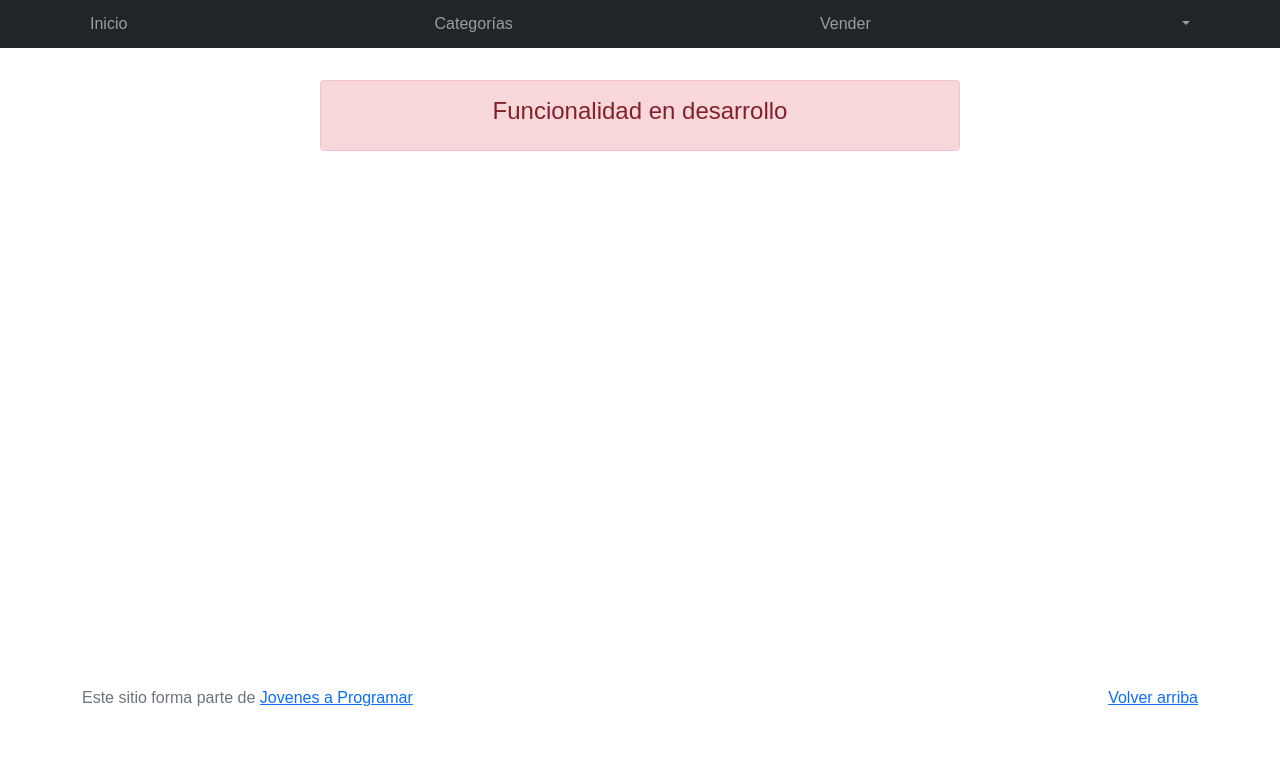
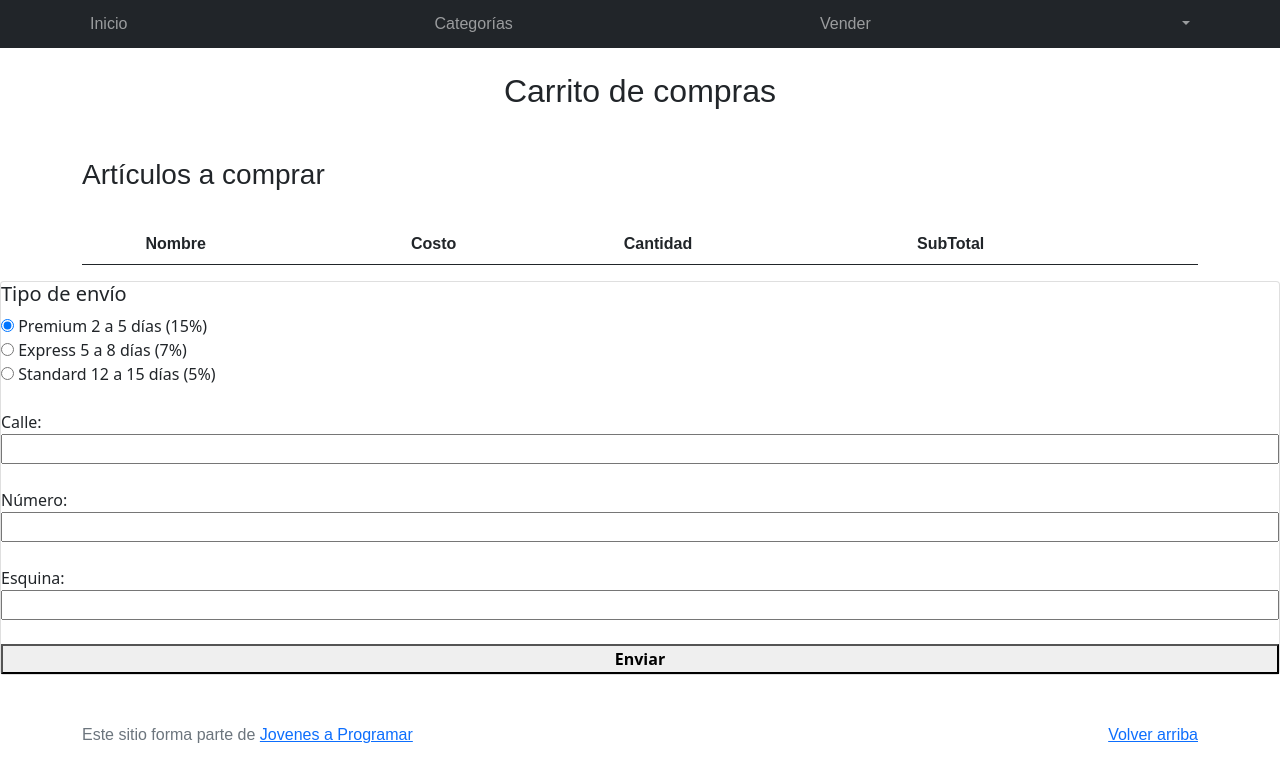
Before and after one commit to gastonmartinezz/Entrega, a plain HTML site: page cart.html in a window 1280 px wide. Drawn offline with Linux system fonts and the light colour scheme.

Commit message:
Add files via upload

```diff
--- a/cart.html
+++ b/cart.html
@@ -50,12 +50,64 @@
     </div>
   </nav>
   <main>
-    <div class="container">
-      <div class="alert alert-danger text-center" role="alert">
-        <h4 class="alert-heading">Funcionalidad en desarrollo</h4>
+    <div class="container" id="resultado">
+    <br>
+        <h2 class="text-center mb-5">Carrito de compras</h2>
+        <h3 class="">Artículos a comprar</h3>
+				<br>
+        <table class="table">
+					<thead>
+						<tr>
+              <th scope="col"></th>
+							<th scope="col">Nombre</th>
+							<th scope="col">Costo</th>
+							<th scope="col">Cantidad</th>
+							<th scope="col" >SubTotal</th>
+
+            </tr>
+
+           </thead>
+		    </div>
+        <tbody id="cartProducts"></tbody>
+				</table>
+        <div id="articulo" class="container"></div>
+
+				</form>
       </div>
     </div>
+    <div class="card">
+      <h5>Tipo de envío</h5>
+      <div class="radio-label">
+          <input type="radio" id="premium" name="shippingType" checked>
+          <label for="premium">Premium 2 a 5 días (15%)</label>
+      </div>
+      <div class="radio-label">
+          <input type="radio" id="normal" name="shippingType">
+          <label for="normal">Express 5 a 8 días (7%)</label>
+      </div>
+      <div class="radio-label">
+          <input type="radio" id="urgente" name="shippingType">
+          <label for="urgente">Standard 12 a 15 días (5%)</label>
+      </div>
+
+  <br>
+
+    <label for="calle">Calle:</label>
+    <input type="text" name="calle" id="calle">
+    <br>
+
+    <label for="numero">Número:</label>
+    <input type="text" name="numero" id="numero">
+    <br>
+
+    <label for="esquina">Esquina:</label>
+    <input type="text" name="esquina" id="esquina">
+    <br>
+
+    <button class="boton" type="button" > <strong>Enviar</strong></button>
+    </form>
   </main>
+
   <footer class="text-muted">
     <div class="container">
       <p class="float-end">
```
Also changed, not shown: cart.js (added, +55 -0 lines).
